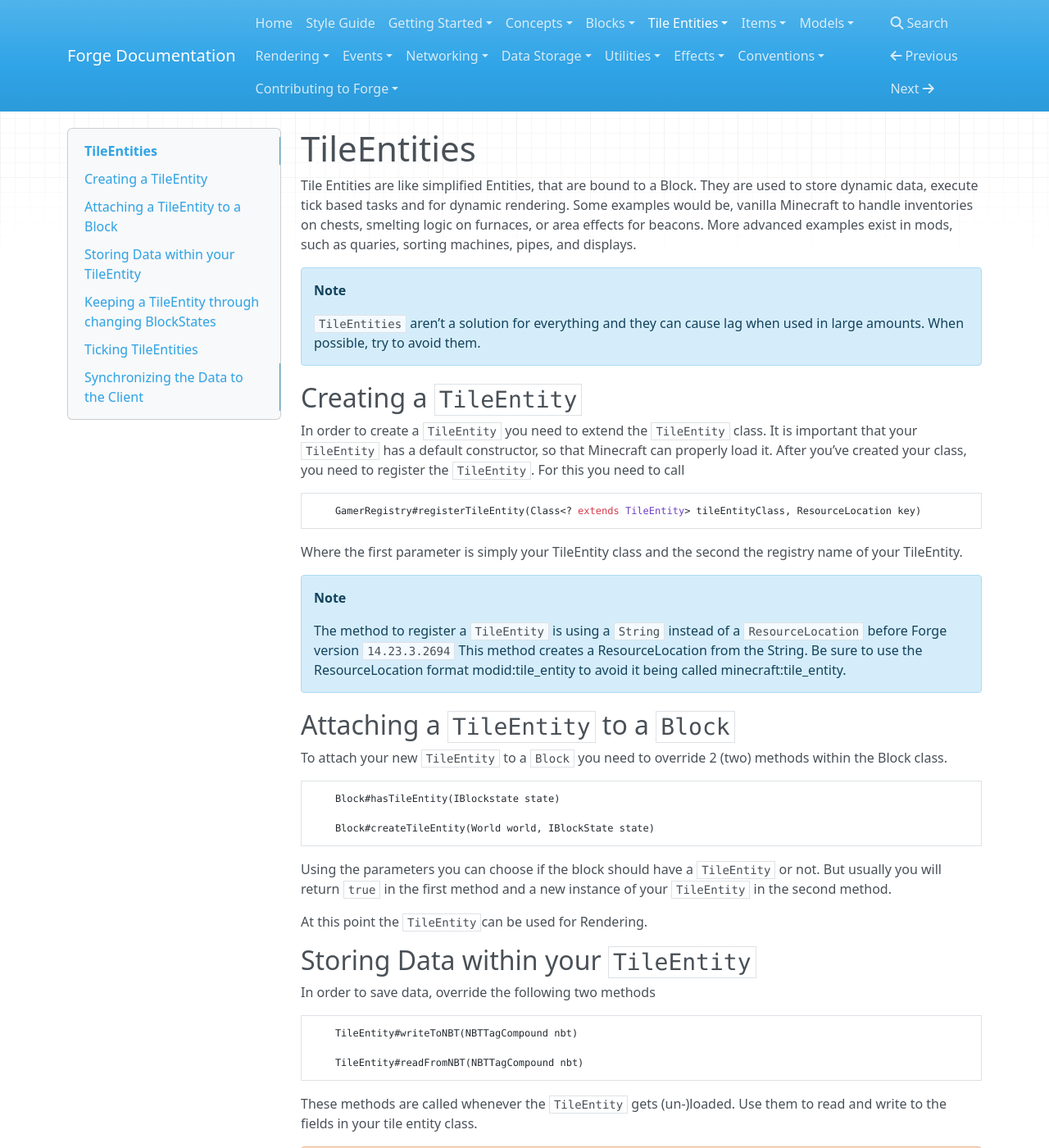
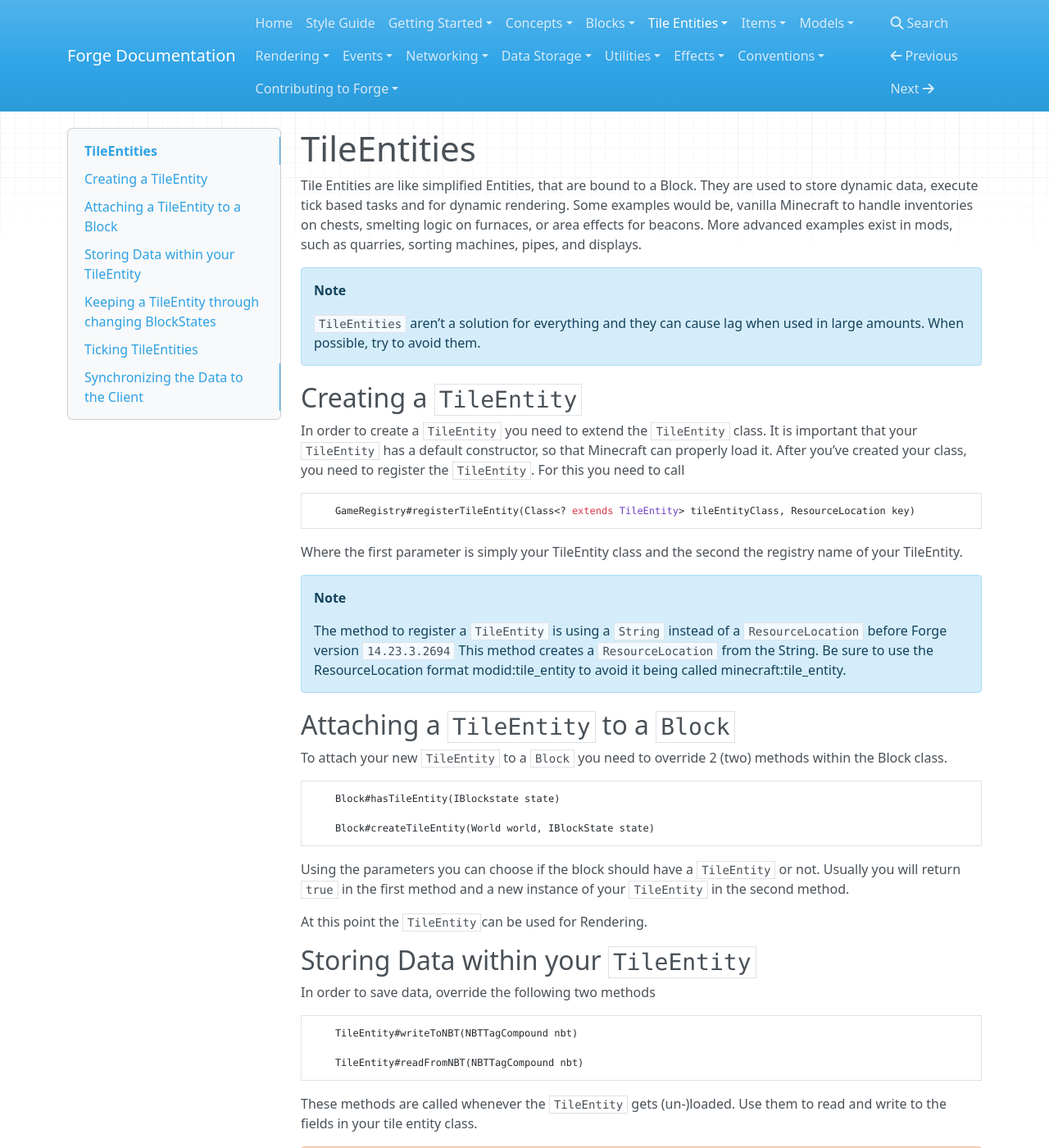
Before and after one commit to MinecraftForge/Documentation, an MkDocs documentation site: the page built from docs/tileentities/tileentity.md, in a window 1280 px wide and 1400 px high. Shown: the whole window at 82% size. Built offline with MkDocs 1.6.1, drawn with Linux system fonts in a browser that asks for light colours; nearby versions of some CDN libraries; old or Windows-style settings are respelled for this version of MkDocs; some of the changed text lies outside the part shown.

Commit message:
Changed more stuff, according to @JamiesWhiteShirt

````diff
--- a/docs/tileentities/tileentity.md
+++ b/docs/tileentities/tileentity.md
@@ -3,7 +3,7 @@
 Tile Entities are like simplified Entities, that are bound to a Block.
 They are used to store dynamic data, execute tick based tasks and for dynamic rendering.
 Some examples would be, vanilla Minecraft to handle inventories on chests, smelting logic on furnaces, or area effects for beacons.
-More advanced examples exist in mods, such as quaries, sorting machines, pipes, and displays.
+More advanced examples exist in mods, such as quarries, sorting machines, pipes, and displays.
 
 !!! note
     `TileEntities` aren't a solution for everything and they can cause lag when used in large amounts.
@@ -14,13 +14,13 @@ In order to create a `TileEntity` you need to extend the `TileEntity` class.
 It is important that your `TileEntity` has a default constructor, so that Minecraft can properly load it.
 After you've created your class, you need to register the `TileEntity`. For this you need to call
 ```JAVA
-    GamerRegistry#registerTileEntity(Class<? extends TileEntity> tileEntityClass, ResourceLocation key)
+    GameRegistry#registerTileEntity(Class<? extends TileEntity> tileEntityClass, ResourceLocation key)
 ```
 Where the first parameter is simply your TileEntity class and the second the registry name of your TileEntity.
 
 !!! note
     The method to register a `TileEntity` is using a `String` instead of a `ResourceLocation` before Forge version `14.23.3.2694`
-    This method creates a ResourceLocation from the String. Be sure to use the ResourceLocation format modid:tile_entity to avoid it being called minecraft:tile_entity.
+    This method creates a `ResourceLocation` from the String. Be sure to use the ResourceLocation format modid:tile_entity to avoid it being called minecraft:tile_entity.
 
 ## Attaching a `TileEntity` to a `Block`
 To attach your new `TileEntity` to a `Block` you need to override 2 (two) methods within the Block class.
@@ -30,7 +30,7 @@ To attach your new `TileEntity` to a `Block` you need to override 2 (two) method
     Block#createTileEntity(World world, IBlockState state)
 ```
 Using the parameters you can choose if the block should have a `TileEntity` or not.
-But usually you will return `true` in the first method and a new instance of your `TileEntity` in the second method.
+Usually you will return `true` in the first method and a new instance of your `TileEntity` in the second method.
 
 At this point the `TileEntity`can be used for Rendering.
 
@@ -45,7 +45,7 @@ These methods are called whenever the `TileEntity` gets (un-)loaded.
 Use them to read and write to the fields in your tile entity class.
 
 !!! warning
-    Whenever your data changes you need to call ```TileEntity#markDirty()```, otherwise your `TileEntity` might be skipped while saving.
+    Whenever your data changes you need to call `TileEntity#markDirty()`, otherwise your `TileEntity` might be skipped while saving.
 
 !!! note
     It is important that you call the super methods!
@@ -84,8 +84,8 @@ For this you need to override
 
     TileEntity#handleUpdateTag(NBTTagCompound nbt)
 ```
-Again, this is pretty simple, the first method collects the data that should be send to the client.
-While the second one processes that data. If your `TileEntity` doesn't contain much data you might be able to use the methods out of the `Storing Data within your TileEntity` section.
+Again, this is pretty simple, the first method collects the data that should be send to the client,
+while the second one processes that data. If your `TileEntity` doesn't contain much data you might be able to use the methods out of the `Storing Data within your TileEntity` section.
 !!! note
     Synchronizing excessive/useless data for TileEntities can lead to network congestion. You should optimize your network usage by sending only the information the client needs when the client needs it. For instance, it is more often that not unnecessary to send the inventory of a tile entity in the update tag, as this can be synchronized via its GUI.
 
@@ -107,9 +107,9 @@ Here is a tiny example implementation of it
     }
 ```
 The Constructor of `SPacketUpdateTileEntity` takes:
-The position of your `TileEntity`.
-An ID, though it isn't really used besides by Vanilla, therefore you can just put a 1 in there.
-An `NBTTagCompound` which should contain your data.
+* The position of your `TileEntity`.
+* An ID, though it isn't really used besides by Vanilla, therefore you can just put a 1 in there.
+* An `NBTTagCompound` which should contain your data.
 Additionally to this you now need to cause a "BlockUpdate" on the Client.
 ```JAVA
     World#notifyBlockUpdate(BlockPos pos, IBlockState oldState, IBlockState newState, int flags)
````
Also changed, not shown: other parts of docs/tileentities/tileentity.md (+3 -3 lines).
